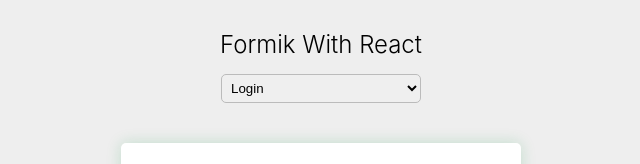
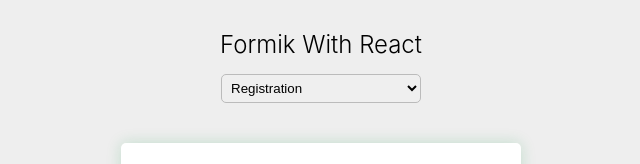
Before and after one commit to nmsoikat/Formik-with-react-1st, a React (Create React App) app: page /registration in a window 1280 px wide. Shown: the top 164 px of the page, without its empty margins (319-959 px from the left). Built offline with nearby package versions, Linux system fonts and the light colour scheme.

Commit message:
selected option using useLocation hook

```diff
--- a/src/components/Header.jsx
+++ b/src/components/Header.jsx
@@ -1,9 +1,10 @@
 import React from "react";
-import { Link, useHistory } from "react-router-dom";
+import { Link, useHistory, useLocation } from "react-router-dom";
 
 function Header() {
   const history = useHistory();
-
+  const location = useLocation();
+  // console.log(location);
   return (
     <>
       <h2 className="main-title text-center st-2">Formik With React</h2>
@@ -14,9 +15,21 @@
           history.push(e.target.value);
         }}
       >
-        <option value="/">Login</option>
-        <option value="/registration">Registration</option>
-        <option value="/all-field">All Field</option>
+        <option value="/" selected={location.pathname === "/" && true}>
+          Login
+        </option>
+        <option
+          value="/registration"
+          selected={location.pathname === "/registration" && true}
+        >
+          Registration
+        </option>
+        <option
+          value="/all-field"
+          selected={location.pathname === "/all-field" && true}
+        >
+          All Field
+        </option>
       </select>
     </>
   );
```
